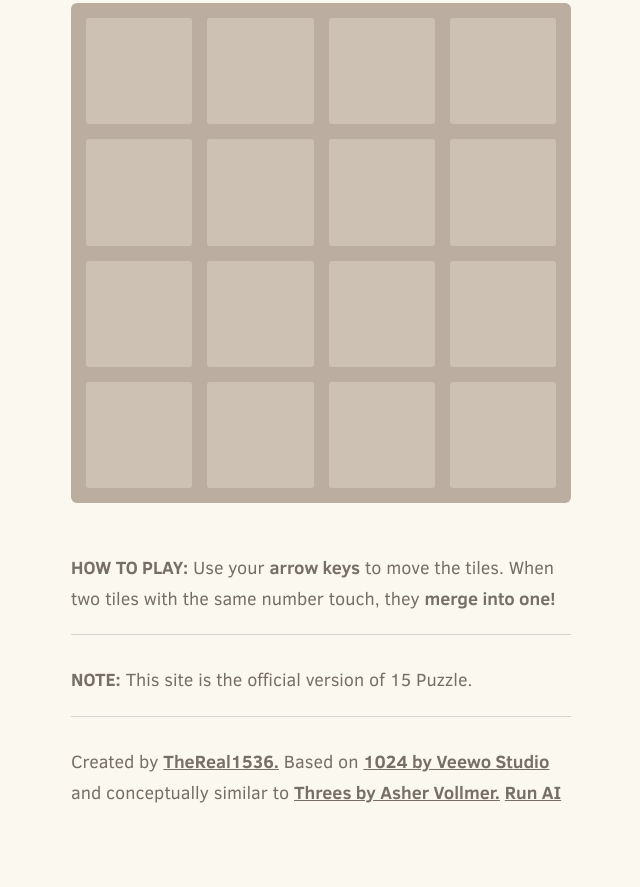
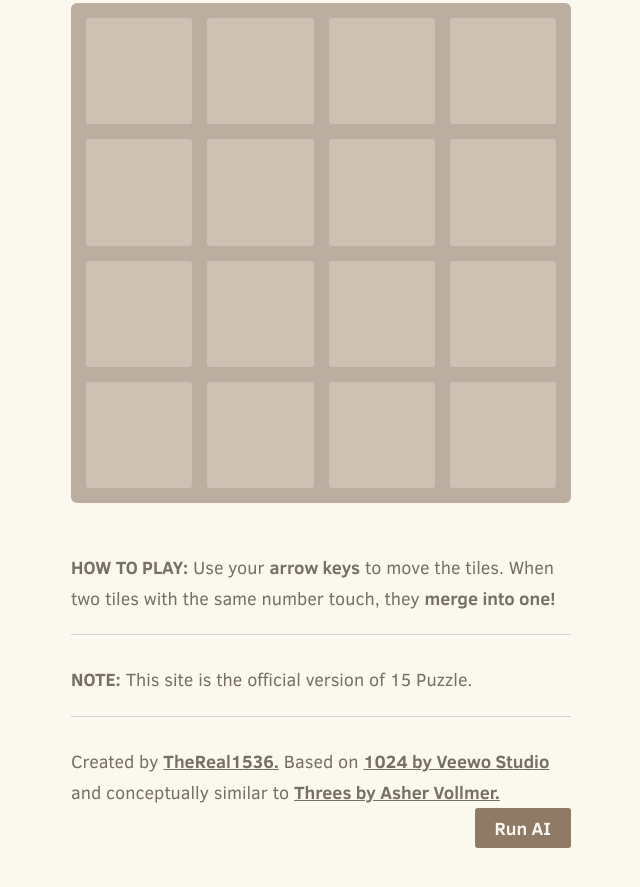
Before and after one commit to TheReal1536/15-Puzzle, a plain HTML site: page index.html in a window 1280 px wide. Shown: the part 271-1158 px from the top of the page, without its empty margins (319-959 px from the left). Drawn offline with Linux system fonts and the light colour scheme; a script that the page names is missing.

Commit message:
15 Puzzle

```diff
--- a/style/main.css
+++ b/style/main.css
@@ -492,6 +492,19 @@ hr {
   text-align: center;
   float: right; }
 
+.automize-button {
+  display: inline-block;
+  background: #8f7a66;
+  border-radius: 3px;
+  padding: 0 20px;
+  text-decoration: none;
+  color: #f9f6f2;
+  height: 40px;
+  line-height: 42px;
+  display: block;
+  text-align: center;
+  float: right; }
+
 .game-explanation {
   margin-top: 50px; }
 
```
